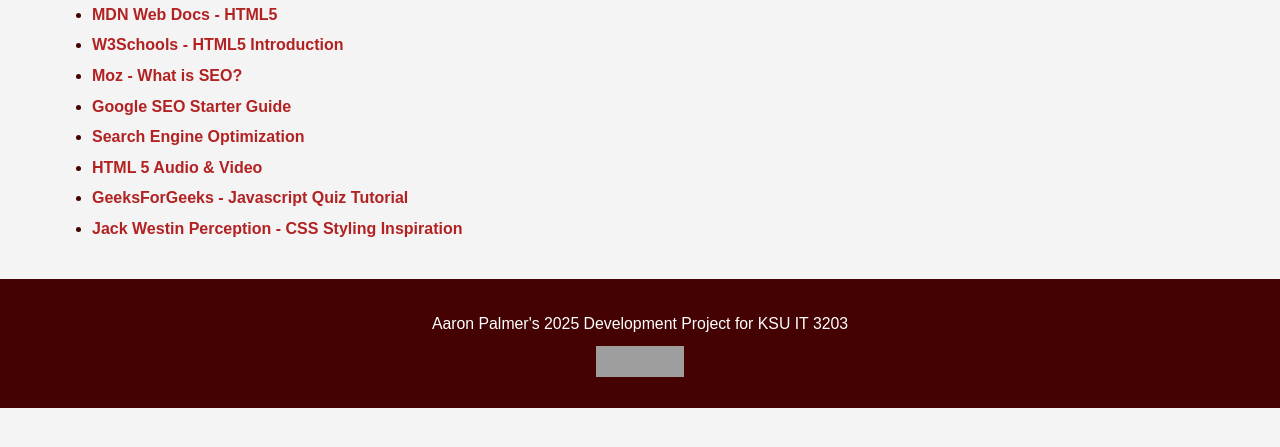
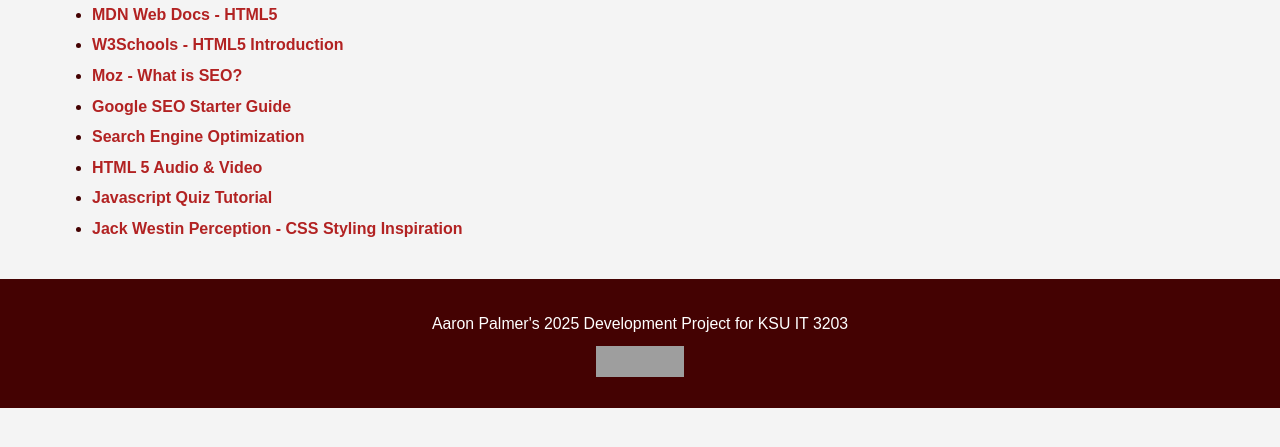
Before and after one commit to ajpalmer22/ajpalmer22.github.io, a plain HTML site: page resources.html in a window 1280 px wide. Shown: the part 171-618 px from the top of the page. Drawn offline with Linux system fonts and the light colour scheme; grey boxes are pictures that could not be loaded.

Commit message:
Update resources.html

```diff
--- a/resources.html
+++ b/resources.html
@@ -33,7 +33,7 @@
             <li><a href="https://developers.google.com/search/docs/fundamentals/seo-starter-guide" target="_blank">Google SEO Starter Guide</a></li>
             <li><a href="https://www.geeksforgeeks.org/search-engine-optimization-seo-basics/"target="_blank">Search Engine Optimization</a></li>
             <li><a href="https://www.w3docs.com/learn-html%20/audio-and-video-in-html5.html" target="_blank">HTML 5 Audio & Video</a></li>
-            <li><a href="https://www.geeksforgeeks.org/how-to-create-a-simple-javascript-quiz/" target="_blank">GeeksForGeeks - Javascript Quiz Tutorial</a></li>
+            <li><a href="https://www.geeksforgeeks.org/how-to-create-a-simple-javascript-quiz/" target="_blank">Javascript Quiz Tutorial</a></li>
             <li><a href="https://jackwestin.com/resources/mcat-content/perception" target="_blank">Jack Westin Perception - CSS Styling Inspiration</a></li>
         </ul>
     </main>
```
